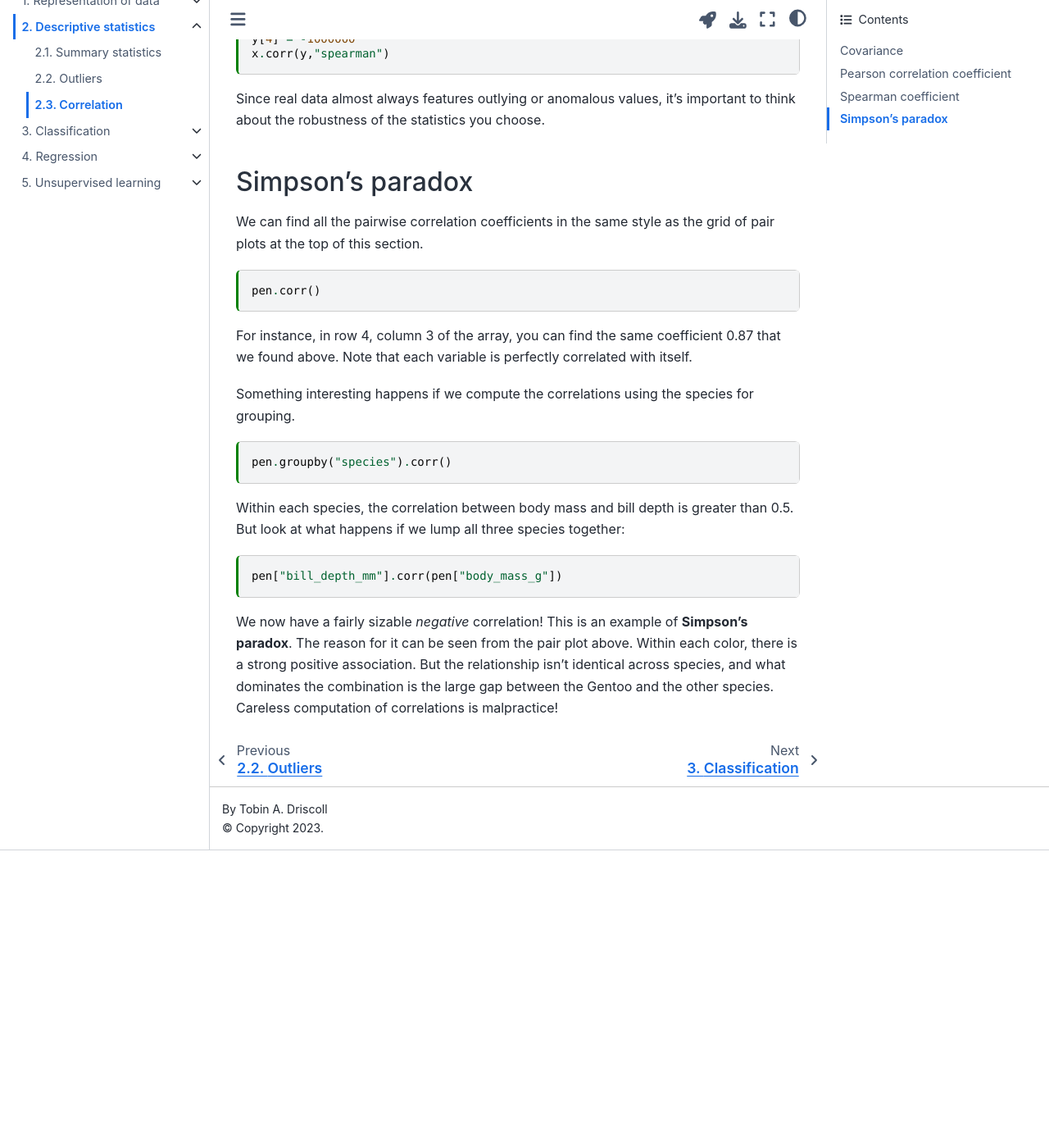
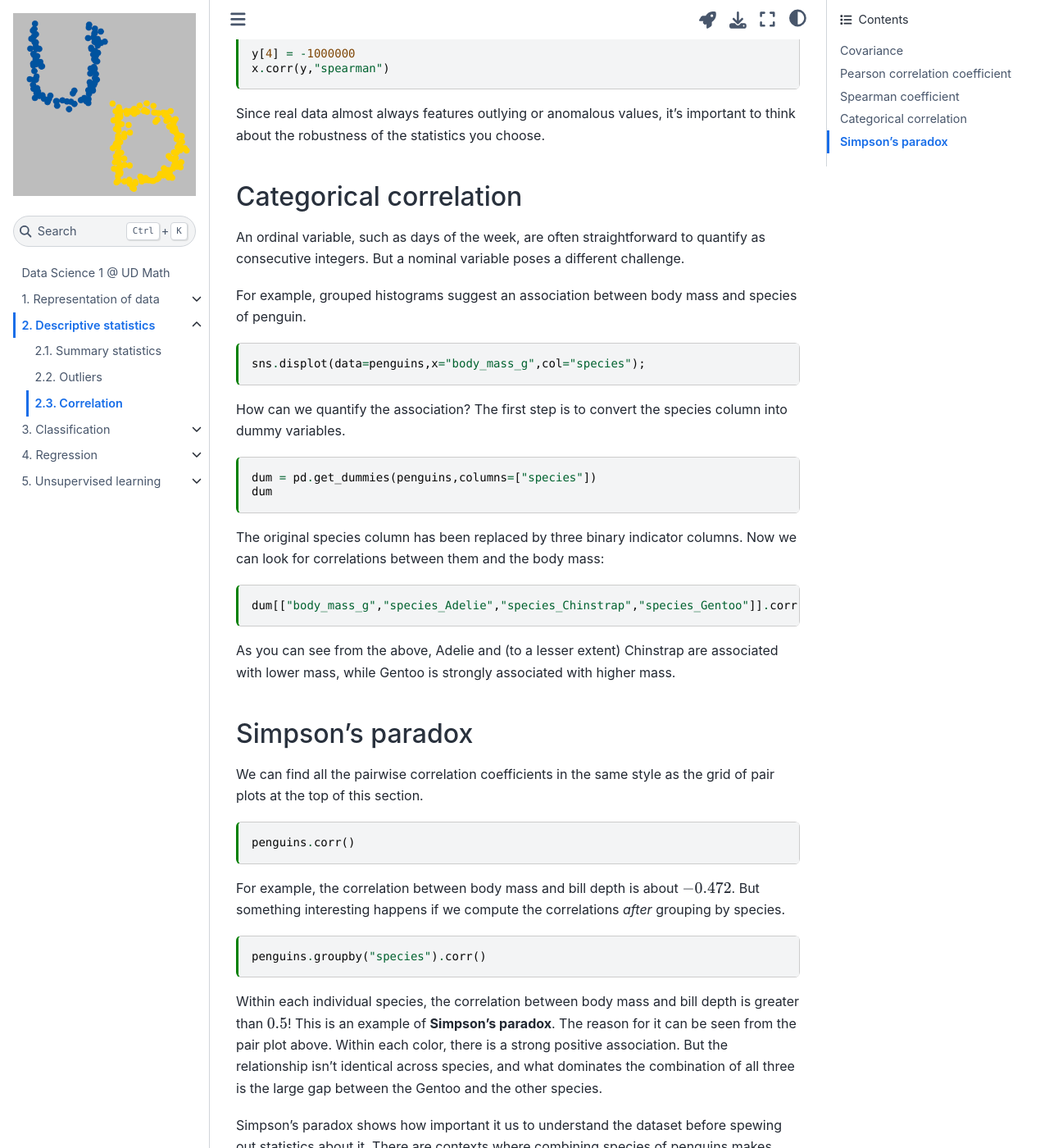
Before and after one commit to UD-Math-Data-Science-1/notes, a Jupyter Book: the page built from statistics/correlation.md, in a window 1280 px wide and 1400 px high, scrolled down 2768 px. Shown: the whole window at 82% size. Built offline with Jupyter Book 1.0.4 settings and Sphinx 7.4.7 and the Sphinx Book theme 1.1.4, drawn with Linux system fonts in a browser that asks for light colours; pages that are not in the unit, such as notebooks, are missing from menus; before the commit the page ends 3805 px from its top, so only the background shows below that; some of the changed text lies outside the part shown.

Commit message:
Add categorical correlation

````diff
--- a/statistics/correlation.md
+++ b/statistics/correlation.md
@@ -17,14 +17,14 @@ For illustrations, let us load a data set about penguins.
 ```{code-cell} ipython3
 import pandas as pd
 import seaborn as sns
-pen = sns.load_dataset("penguins")
-pen
+penguins = sns.load_dataset("penguins")
+penguins
 ```
 
 There are often observations that we believe to be linked, either because one influences the other, or both are influenced by some other factor. That is, we say the quantities are **correlated**. This can become apparent using `pairplot` in seaborn.
 
 ```{code-cell}
-sns.pairplot(pen,hue="species");
+sns.pairplot(penguins,hue="species");
 ```
 
 The panels along the diagonal show each quantitative variable's distribution as a KDE plot. The other panels show scatter plots putting one pair at a time of the variables on the coordinate axes. There appears to be a strong positive correlation between flipper length and body mass in all three species, while the relationship between flipper length and bill length is less clear.
@@ -55,14 +57,14 @@ where $\sigma_X^2$ and $\sigma_Y^2$ are the variances of $X$ and $Y$. The value
 For example, we might reasonably expect flipper length and body mass to be correlated in penguins, as a plot confirms:
 
 ```{code-cell}
-sns.relplot(data=pen,x="flipper_length_mm",y="body_mass_g");
+sns.relplot(data=penguins,x="flipper_length_mm",y="body_mass_g");
 ```
 
 Covariance allows us to confirm a positive relationship:
 
 ```{code-cell}
-flip = pen["flipper_length_mm"]
-mass = pen["body_mass_g"]
+flip = penguins["flipper_length_mm"]
+mass = penguins["body_mass_g"]
 
 flip.cov(mass)
 ```
@@ -117,26 +119,46 @@ x.corr(y,"spearman")
 
 Since real data almost always features outlying or anomalous values, it's important to think about the robustness of the statistics you choose.
 
+## Categorical correlation
+
+An ordinal variable, such as days of the week, are often straightforward to quantify as consecutive integers. But a nominal variable poses a different challenge.
+
+For example, grouped histograms suggest an association between body mass and species of penguin.
+
+```{code-cell}
+sns.displot(data=penguins,x="body_mass_g",col="species");
+```
+
+How can we quantify the association? The first step is to convert the species column into dummy variables.
+
+```{code-cell}
+dum = pd.get_dummies(penguins,columns=["species"])
+dum
+```
+
+The original species column has been replaced by three binary indicator columns. Now we can look for correlations between them and the body mass:
+
+```{code-cell}
+dum[["body_mass_g","species_Adelie","species_Chinstrap","species_Gentoo"]].corr()
+```
+
+As you can see from the above, Adelie and (to a lesser extent) Chinstrap are associated with lower mass, while Gentoo is strongly associated with higher mass.
+
 ## Simpson's paradox
 
 We can find all the pairwise correlation coefficients in the same style as the grid of pair plots at the top of this section.
 
 ```{code-cell}
-pen.corr()
+penguins.corr()
 ```
 
-For instance, in row 4, column 3 of the array, you can find the same coefficient 0.87 that we found above. Note that each variable is perfectly correlated with itself.
-
-Something interesting happens if we compute the correlations using the species for grouping.
+For example, the correlation between body mass and bill depth is about $-0.472$. But something interesting happens if we compute the correlations *after* grouping by species.
 
 ```{code-cell}
-pen.groupby("species").corr()
+penguins.groupby("species").corr()
 ```
 
-Within each species, the correlation between body mass and bill depth is greater than 0.5. But look at what happens if we lump all three species together:
+Within each individual species, the correlation between body mass and bill depth is greater than $0.5$!
+This is an example of **Simpson's paradox**. The reason for it can be seen from the pair plot above. Within each color, there is a strong positive association. But the relationship isn't identical across species, and what dominates the combination of all three is the large gap between the Gentoo and the other species.
 
-```{code-cell}
-pen["bill_depth_mm"].corr(pen["body_mass_g"])
-```
-
-We now have a fairly sizable *negative* correlation! This is an example of **Simpson's paradox**. The reason for it can be seen from the pair plot above. Within each color, there is a strong positive association. But the relationship isn't identical across species, and what dominates the combination is the large gap between the Gentoo and the other species. Careless computation of correlations is malpractice!
+Simpson's paradox shows how important it us to understand the dataset before spewing out statistics about it. There are contexts where combining species of penguins makes sense, but in the case of body mass, we are really dealing with three separate distributions.
````
Also changed, not shown: other parts of statistics/correlation.md (+3 -1 lines).
